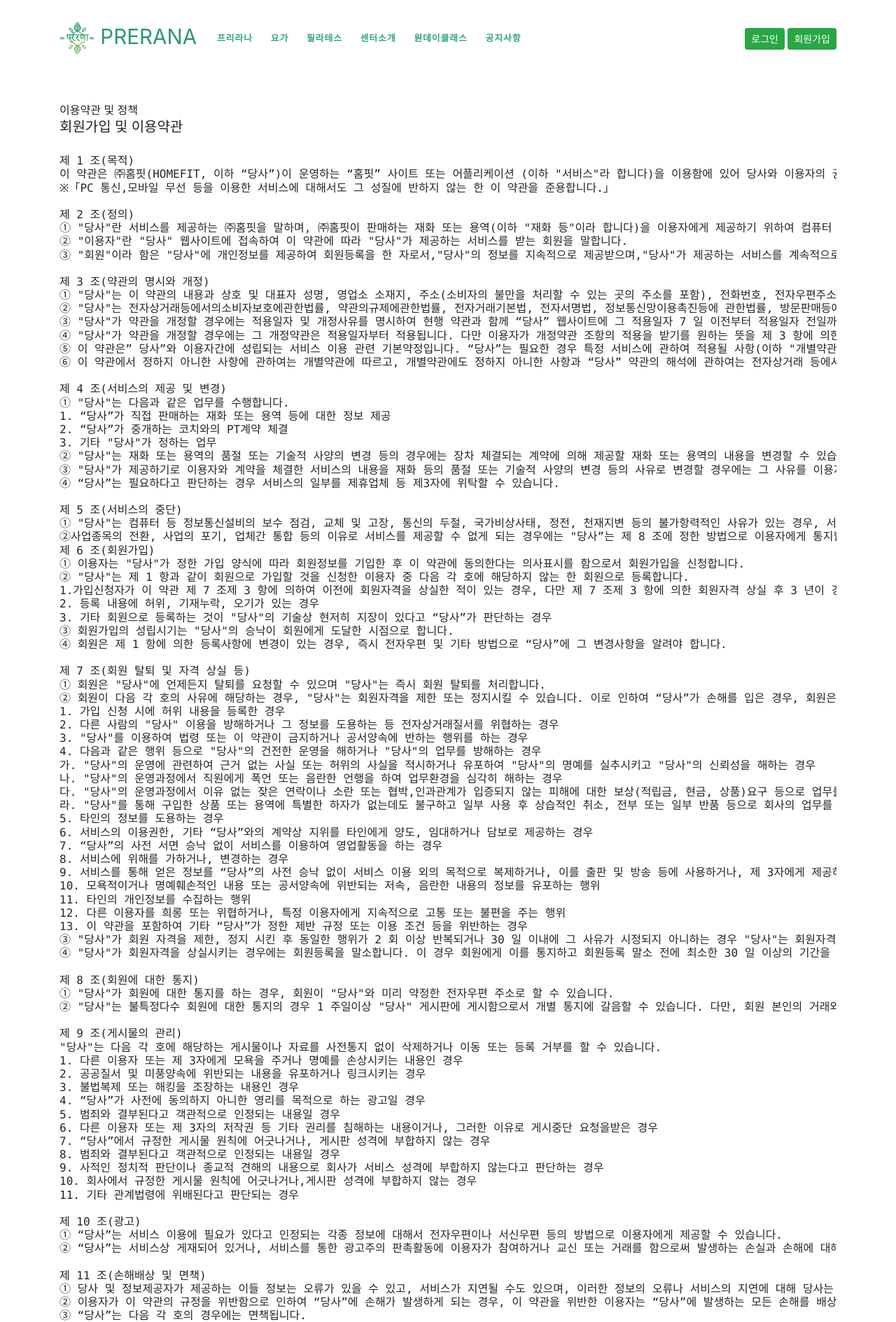
After one commit to jjisol/preranaV1, a Django app: page /users/terms/ in a window 1280 px wide. The commit adds this page. Shown: the top 1889 px of the page at 70% size. Run offline with Django 3.2, Linux system fonts and the light colour scheme; some libraries are stand-ins or nearby versions; some web fonts are replaced.

Commit message:
add terms.html

```diff
--- a/users/forms.py
+++ b/users/forms.py
@@ -92,4 +92,4 @@ class CustomUserChangeForm(UserChangeForm):
 
     class Meta:
         model = CustomUser
-        fields = ['username', 'email', 'first_name','last_name']
+        fields = ['first_name','last_name']
--- a/users/templates/login.html
+++ b/users/templates/login.html
@@ -132,7 +132,11 @@
 					</a>
 				  </div>
 				</form>
-
+        {% if message %}
+        <script>
+            alert('{{ message }}');
+        </script>
+        {% endif %}
 			  </div>
 			</div>
 		  </div>
--- a/users/templates/password_email.html
+++ b/users/templates/password_email.html
@@ -1,5 +1,5 @@
 {% autoescape off %}
-Hi {{ user.username }},
+안녕하세요. {{ user.username }}님,
 {{ user.username }}님의 임시 비밀번호는 {{ token }}입니다.
 로그인 뒤 비밀번호를 변경해주세요.
 바로가기 링크 : {{ domain }}
--- a/users/templates/service_center.html
+++ b/users/templates/service_center.html
@@ -20,6 +20,10 @@
 			</div>
 			<div class="col-8 col-sm-8">고객센터</div>
 		</div>
+		<div>
+			<h5>홈페이지에 잘못된 정보가 기재되어 있거나, 불편한 사항이 있다면 고객센터로 문의주세요.</h5>
+			<h5>카카오톡 플친 ID: prerana, 전화번호: 02-0000-0000</h5>
+		</div>
 	</div>
 </article>
 {% endblock %}
--- /dev/null
+++ b/users/templates/terms.html
@@ -0,0 +1,182 @@
+{% extends 'home/base.html' %}
+{% load static %}
+{% block content %}
+<header class="py-5 mb-5">
+	<div class="container h-100">
+	  <div class="row h-100 align-items-center">
+		<div class="col-lg-12">
+		</div>
+	  </div>
+	</div>
+</header>
+
+<article>
+	<div class="container">
+		<div class="row">
+			<div class="col-8 col-sm-8">이용약관 및 정책</div>
+		</div>
+		<div>
+      <h5>회원가입 및 이용약관</h5>
+      <pre><h6>
+제 1 조(목적)
+이 약관은 ㈜홈핏(HOMEFIT, 이하 “당사”)이 운영하는 “홈핏” 사이트 또는 어플리케이션 (이하 "서비스"라 합니다)을 이용함에 있어 당사와 이용자의 권리, 의무 및 책임사항을 규정함을 목적으로 합니다.
+※「PC 통신,모바일 무선 등을 이용한 서비스에 대해서도 그 성질에 반하지 않는 한 이 약관을 준용합니다.」
+
+제 2 조(정의)
+① "당사"란 서비스를 제공하는 ㈜홈핏을 말하며, ㈜홈핏이 판매하는 재화 또는 용역(이하 "재화 등"이라 합니다)을 이용자에게 제공하기 위하여 컴퓨터 등 정보통신설비를 이용하여 재화 등을 거래할 수 있도록 설정한 가상의 영업장인 사이버 몰을 운영하는 사업자의 의미로도 사용합니다.
+② "이용자"란 "당사" 웹사이트에 접속하여 이 약관에 따라 "당사"가 제공하는 서비스를 받는 회원을 말합니다.
+③ "회원"이라 함은 "당사"에 개인정보를 제공하여 회원등록을 한 자로서,"당사"의 정보를 지속적으로 제공받으며,"당사"가 제공하는 서비스를 계속적으로 이용할 수 있는 자를 말합니다.
+
+제 3 조(약관의 명시와 개정)
+① "당사"는 이 약관의 내용과 상호 및 대표자 성명, 영업소 소재지, 주소(소비자의 불만을 처리할 수 있는 곳의 주소를 포함), 전화번호, 전자우편주소, 사업자등록번호, 통신판매업신고번호, 개인정보관리책임자 등을 이용자가 쉽게 알 수 있도록 “당사” 웹사이트의 초기 서비스화면(전면)에 게시합니다. 다만 약관의 내용은 이용자가 연결화면을 통하여 볼 수 있도록 할 수 있습니다.
+② "당사"는 전자상거래등에서의소비자보호에관한법률, 약관의규제에관한법률, 전자거래기본법, 전자서명법, 정보통신망이용촉진등에 관한법률, 방문판매등에관한법률, 소비자기본법 등 관련법을 위배하지 않는 범위에서 이 약관을 개정할 수 있습니다.
+③ "당사"가 약관을 개정할 경우에는 적용일자 및 개정사유를 명시하여 현행 약관과 함께 “당사” 웹사이트에 그 적용일자 7 일 이전부터 적용일자 전일까지 공지합니다. 다만, 이용자에게 불리하게 약관내용을 변경하는 경우에는 최소한 30 일 이전의 유예기간을 두고 공지합니다. 이 경우 "당사"는 개정 전 내용과 개정 후 내용을 명확하게 비교하여 이용자가 알기 쉽도록 표시합니다.
+④ "당사"가 약관을 개정할 경우에는 그 개정약관은 적용일자부터 적용됩니다. 다만 이용자가 개정약관 조항의 적용을 받기를 원하는 뜻을 제 3 항에 의한 개정 약관의 공지기간 내에 "당사"에 송신하여 동의를 받은 경우에는 개정일자부터 개정약관 조항이 적용됩니다.
+⑤ 이 약관은” 당사”와 이용자간에 성립되는 서비스 이용 관련 기본약정입니다. “당사”는 필요한 경우 특정 서비스에 관하여 적용될 사항(이하 "개별약관"이라고 합니다)을 정하여 미리 공지할 수 있으며, 이러한 개별약관에 동의하고 특정 서비스를 이용하는 경우에는 개별약관이 우선적으로 적용되고, 이 약관은 보충적인 효력을 갖습니다. 개별약관의 변경에 관해서는 위 제 3 항 및 제 4 항을 준용합니다.
+⑥ 이 약관에서 정하지 아니한 사항에 관하여는 개별약관에 따르고, 개별약관에도 정하지 아니한 사항과 “당사” 약관의 해석에 관하여는 전자상거래 등에서의 소비자 보호에 관한 법률, 약관의 규제 등에 관한 법률,  정부가 제정한 전자상거래등에서의 소비자보호 지침 및 관계법령 또는 상 관례에 따릅니다.
+
+제 4 조(서비스의 제공 및 변경)
+① "당사"는 다음과 같은 업무를 수행합니다.
+1. “당사”가 직접 판매하는 재화 또는 용역 등에 대한 정보 제공
+2. “당사”가 중개하는 코치와의 PT계약 체결
+3. 기타 "당사"가 정하는 업무
+② "당사"는 재화 또는 용역의 품절 또는 기술적 사양의 변경 등의 경우에는 장차 체결되는 계약에 의해 제공할 재화 또는 용역의 내용을 변경할 수 있습니다.이 경우에는 변경된 재화 또는 용역의 내용 및 제공일자를 명시하여 현재의 재화 또는 용역의 내용을 게시한 곳에 즉시 공지합니다.
+③ "당사"가 제공하기로 이용자와 계약을 체결한 서비스의 내용을 재화 등의 품절 또는 기술적 사양의 변경 등의 사유로 변경할 경우에는 그 사유를 이용자에게 통지 가능한 주소로 즉시 통지합니다.
+④ “당사”는 필요하다고 판단하는 경우 서비스의 일부를 제휴업체 등 제3자에 위탁할 수 있습니다.
+
+제 5 조(서비스의 중단)
+① "당사"는 컴퓨터 등 정보통신설비의 보수 점검, 교체 및 고장, 통신의 두절, 국가비상사태, 정전, 천재지변 등의 불가항력적인 사유가 있는 경우, 서비스 이용의 폭주 등으로 정상적인 서비스 이용에 지장이 있는 경우 등의 사유가 발생한 경우에는 서비스의 제공을 일시적으로 중단할 수 있습니다.
+②사업종목의 전환, 사업의 포기, 업체간 통합 등의 이유로 서비스를 제공할 수 없게 되는 경우에는 "당사”는 제 8 조에 정한 방법으로 이용자에게 통지합니다.
+제 6 조(회원가입)
+① 이용자는 "당사"가 정한 가입 양식에 따라 회원정보를 기입한 후 이 약관에 동의한다는 의사표시를 함으로서 회원가입을 신청합니다.
+② "당사"는 제 1 항과 같이 회원으로 가입할 것을 신청한 이용자 중 다음 각 호에 해당하지 않는 한 회원으로 등록합니다.
+1.가입신청자가 이 약관 제 7 조제 3 항에 의하여 이전에 회원자격을 상실한 적이 있는 경우, 다만 제 7 조제 3 항에 의한 회원자격 상실 후 3 년이 경과한 자로서 "당사"의 회원 재가입 승낙을 얻은 경우에는 예외로 합니다.
+2. 등록 내용에 허위, 기재누락, 오기가 있는 경우
+3. 기타 회원으로 등록하는 것이 "당사"의 기술상 현저히 지장이 있다고 “당사”가 판단하는 경우
+③ 회원가입의 성립시기는 "당사"의 승낙이 회원에게 도달한 시점으로 합니다.
+④ 회원은 제 1 항에 의한 등록사항에 변경이 있는 경우, 즉시 전자우편 및 기타 방법으로 “당사”에 그 변경사항을 알려야 합니다.
+
+제 7 조(회원 탈퇴 및 자격 상실 등)
+① 회원은 "당사"에 언제든지 탈퇴를 요청할 수 있으며 "당사"는 즉시 회원 탈퇴를 처리합니다.
+② 회원이 다음 각 호의 사유에 해당하는 경우, "당사"는 회원자격을 제한 또는 정지시킬 수 있습니다. 이로 인하여 “당사”가 손해를 입은 경우, 회원은 그러한 손해를 배상하여야 합니다.
+1. 가입 신청 시에 허위 내용을 등록한 경우
+2. 다른 사람의 "당사" 이용을 방해하거나 그 정보를 도용하는 등 전자상거래질서를 위협하는 경우
+3. "당사"를 이용하여 법령 또는 이 약관이 금지하거나 공서양속에 반하는 행위를 하는 경우
+4. 다음과 같은 행위 등으로 "당사"의 건전한 운영을 해하거나 "당사"의 업무를 방해하는 경우
+가. "당사"의 운영에 관련하여 근거 없는 사실 또는 허위의 사실을 적시하거나 유포하여 "당사"의 명예를 실추시키고 "당사"의 신뢰성을 해하는 경우
+나. "당사"의 운영과정에서 직원에게 폭언 또는 음란한 언행을 하여 업무환경을 심각히 해하는 경우
+다. "당사"의 운영과정에서 이유 없는 잦은 연락이나 소란 또는 협박,인과관계가 입증되지 않는 피해에 대한 보상(적립금, 현금, 상품)요구 등으로 업무를 방해하는 경우
+라. "당사"를 통해 구입한 상품 또는 용역에 특별한 하자가 없는데도 불구하고 일부 사용 후 상습적인 취소, 전부 또는 일부 반품 등으로 회사의 업무를 방해하는 경우
+5. 타인의 정보를 도용하는 경우
+6. 서비스의 이용권한, 기타 “당사”와의 계약상 지위를 타인에게 양도, 임대하거나 담보로 제공하는 경우
+7. “당사”의 사전 서면 승낙 없이 서비스를 이용하여 영업활동을 하는 경우
+8. 서비스에 위해를 가하거나, 변경하는 경우
+9. 서비스를 통해 얻은 정보를 “당사”의 사전 승낙 없이 서비스 이용 외의 목적으로 복제하거나, 이를 출판 및 방송 등에 사용하거나, 제 3자에게 제공하는 경우
+10. 모욕적이거나 명예훼손적인 내용 또는 공서양속에 위반되는 저속, 음란한 내용의 정보를 유포하는 행위
+11. 타인의 개인정보를 수집하는 행위
+12. 다른 이용자를 희롱 또는 위협하거나, 특정 이용자에게 지속적으로 고통 또는 불편을 주는 행위
+13. 이 약관을 포함하여 기타 “당사”가 정한 제반 규정 또는 이용 조건 등을 위반하는 경우
+③ "당사"가 회원 자격을 제한, 정지 시킨 후 동일한 행위가 2 회 이상 반복되거나 30 일 이내에 그 사유가 시정되지 아니하는 경우 "당사"는 회원자격을 상실시킬 수 있습니다.
+④ "당사"가 회원자격을 상실시키는 경우에는 회원등록을 말소합니다. 이 경우 회원에게 이를 통지하고 회원등록 말소 전에 최소한 30 일 이상의 기간을 정하여 소명할 기회를 부여합니다.
+
+제 8 조(회원에 대한 통지)
+① "당사"가 회원에 대한 통지를 하는 경우, 회원이 "당사"와 미리 약정한 전자우편 주소로 할 수 있습니다.
+② "당사"는 불특정다수 회원에 대한 통지의 경우 1 주일이상 "당사" 게시판에 게시함으로서 개별 통지에 갈음할 수 있습니다. 다만, 회원 본인의 거래와 관련하여 중대한 영향을 미치는 사항에 대하여는 개별통지를 합니다.
+
+제 9 조(게시물의 관리)
+"당사"는 다음 각 호에 해당하는 게시물이나 자료를 사전통지 없이 삭제하거나 이동 또는 등록 거부를 할 수 있습니다.
+1. 다른 이용자 또는 제 3자에게 모욕을 주거나 명예를 손상시키는 내용인 경우
+2. 공공질서 및 미풍양속에 위반되는 내용을 유포하거나 링크시키는 경우
+3. 불법복제 또는 해킹을 조장하는 내용인 경우
+4. “당사”가 사전에 동의하지 아니한 영리를 목적으로 하는 광고일 경우
+5. 범죄와 결부된다고 객관적으로 인정되는 내용일 경우
+6. 다른 이용자 또는 제 3자의 저작권 등 기타 권리를 침해하는 내용이거나, 그러한 이유로 게시중단 요청을받은 경우
+7. “당사”에서 규정한 게시물 원칙에 어긋나거나, 게시판 성격에 부합하지 않는 경우
+8. 범죄와 결부된다고 객관적으로 인정되는 내용일 경우
+9. 사적인 정치적 판단이나 종교적 견해의 내용으로 회사가 서비스 성격에 부합하지 않는다고 판단하는 경우
+10. 회사에서 규정한 게시물 원칙에 어긋나거나,게시판 성격에 부합하지 않는 경우
+11. 기타 관계법령에 위배된다고 판단되는 경우
+
+제 10 조(광고)
+① “당사”는 서비스 이용에 필요가 있다고 인정되는 각종 정보에 대해서 전자우편이나 서신우편 등의 방법으로 이용자에게 제공할 수 있습니다.
+② “당사”는 서비스상 게재되어 있거나, 서비스를 통한 광고주의 판촉활동에 이용자가 참여하거나 교신 또는 거래를 함으로써 발생하는 손실과 손해에 대해 책임을 지지 않습니다.
+
+제 11 조(손해배상 및 면책)
+① 당사 및 정보제공자가 제공하는 이들 정보는 오류가 있을 수 있고, 서비스가 지연될 수도 있으며, 이러한 정보의 오류나 서비스의 지연에 대해 당사는 어떠한 책임도 지지 않습니다.
+② 이용자가 이 약관의 규정을 위반함으로 인하여 “당사”에 손해가 발생하게 되는 경우, 이 약관을 위반한 이용자는 “당사”에 발생하는 모든 손해를 배상하여야 합니다.
+③ “당사”는 다음 각 호의 경우에는 면책됩니다.
+1. “당사”는 천재지변, 전쟁 및 기타 이에 준하는 불가항력으로 인하여 서비스를 제공할 수 없는 경우에는 서비스 제공에 대한 책임이 면제됩니다.
+2. “당사”는 기간통신 사업자가 전기통신 서비스를 중지하거나 정상적으로 제공하지 아니하여 손해가 발생한 경우 책임이 면제됩니다.
+3. “당사”는 서비스용 설비의 보수, 교체, 정기점검, 공사 등 부득이한 사유로 발생한 손해에 대한 책임이 면제됩니다.
+4. “당사”는 이용자의 귀책사유로 인한 서비스 이용의 장애 또는 손해에 대하여 책임을 지지 않습니다.
+5. “당사”는 이용자의 컴퓨터 오류에 의해 손해가 발생한 경우, 또는 이용자가 개인정보 및 전자우편주소를 부실하게 기재하여 손해가 발생한 경우 책임을 지지 않습니다.
+6. “당사”는 이용자가 서비스를 이용하여 기대하는 수익을 얻지 못하거나 상실한 것에 대하여 책임을 지지 않습니다.
+7. “당사”는 이용자가 서비스를 이용하면서 얻은 자료로 인한 손해에 대하여 책임을 지지 않습니다. 또한 “당사”는 이용자가 서비스를 이용하며 타 이용자로 인해 입게 되는 정신적 피해에 대하여 보상할 책임을 지지 않습니다.
+8. “당사”는 이용자가 서비스에 게재한 각종 정보, 자료, 사실의 신뢰도, 정확성 등 내용에 대하여 책임을 지지 않습니다.
+9. “당사”는 이용자 상호간 및 이용자와 제 3자 상호 간에 서비스를 매개로 발생한 분쟁에 대해 개입할 의무가 없으며, 이로 인한 손해를 배상할 책임도 없습니다.
+10. “당사”에서 이용자에게 무료로 제공하는 서비스의 이용과 관련해서는 어떠한 손해도 책임을 지지 않습니다.
+
+제 13 조(청약철회 및 그 효과)
+① "당사"와 재화 등의 구매에 관한 계약을 체결한 이용자는 수신확인의 통지를 받은 날부터 7 일 이내에는 청약의 철회를 할 수 있습니다. 다만, PT계약과 같은 중개 서비스의 경우 이용자와 코치간에 맺어진 별도의 약관에 따릅니다.
+제 12 조(개인정보취급방침)
+개인정보보호에 관한 사항은 몰에 게시된 ”당사”의 개인정보보호정책에 규정된 내용에 따릅니다.
+
+제 14 조("당사"의 의무)
+① "당사"는 법령과 이 약관이 금지하거나 공서양속에 반하는 행위를 하지 않으며 이 약관이 정하는 바에 따라 지속적이고 안정적으로 서비스를 제공하는 데 최선을 다하여야 합니다.
+② "당사"는 이용자가 안전하게 서비스를 이용할 수 있도록 이용자의 개인정보(신용정보 포함)보호를 위한 보안시스템을 갖추어야 합니다.
+
+제 15 조(회원의 ID 및 비밀번호에 대한 의무)
+① 제 17 조의 경우를 제외한 ID 와 비밀번호에 관한 관리책임은 회원에게 있습니다.
+② 회원은 자신의 ID및 비밀번호를 제 3 자에게 이용하게 해서는 안 됩니다.
+④ 회원이 자신의 ID및 비밀번호를 도난당하거나 제 3 자가 사용하고 있음을 인지한 경우에는 바로 "당사"에 통보하고 "당사"의 안내가 있는 경우에는 그에 따라야 합니다.
+
+제 16 조(이용자의 의무)
+이용자는 다음 행위를 하여서는 안 됩니다.
+1. 신청 또는 변경 시 허위내용의 등록
+2. 타인의 정보 도용
+3. "당사"에 게시된 정보의 변경
+4. "당사”가 정한 정보 이외의 정보(컴퓨터 프로그램 등)의 송신 또는 게시
+5. "당사"기타 제 3 자의 저작권 등 지적재산권에 대한 침해
+6. "당사"기타 제 3 자의 명예를 손상시키거나 업무를 방해하는 행위
+7. 외설 또는 폭력적인 메시지,화상,음성,기타 공서양속에 반하는 정보를 서비스에 공개 또는 게시하는 행위
+
+제 17 조(연결 "회사"와 피연결 "회사" 간의 관계)
+① 상위 "회사"와 하위 "회사"가 하이퍼 링크(예:하이퍼 링크의 대상에는 문자,그림 및 동화상 등이 포함됩니다 )방식 등으로 연결된 경우,전자를 연결 "회사"(웹사이트)이라고 하고 후자를 피연결 "회사"(웹사이트)라고 합니다.
+② 연결 "회사"는 피연결 "회사"가 독자적으로 제공하는 재화 등에 의하여 이용자와 행하는 거래에 대해서 보증책임을 진다는 뜻을 피연결 "회사"의 초기화면 또는 연결되는 시점의 팝업화면으로 명시한 경우에만 그 거래에 대한 보증책임을 집니다.
+
+제 18 조(저작권의 귀속 및 이용제한)
+① "당사"가 작성한 저작물에 대한 저작권,기타 지적재산권은 "당사"에 귀속합니다.
+② 이용자는 "당사"를 이용함으로써 얻은 정보 중 "당사"에게 지적재산권이 귀속된 정보를 "당사"의 사전승낙 없이 복제,송신,출판,배포,방송,기타 방법에 의하여 영리목적으로 이용하거나 제 3 자에게 이용하게 하여서는 안 됩니다.
+③ 이용자는 “당사”가 제공하는 각종 서비스 등을 이용하는 과정에서 “당사”에 게시 또는 등록한 각종 저작물을 “당사”가 무상으로 사용하는 것을 허락하며,이는 이용자가 회원을 탈퇴한 경우에도 유효합니다.
+
+제 19 조(회원의 게시물 및 저작권)
+① 게시물이라 함은 회원이 서비스를 이용하면서 게시한 글, 사진, 각종 파일과 링크 등을 말합니다.
+② 회원의 게시물에 의한 손해나 기타 문제가 발생하는 경우,회원은 이에 대한 책임을 지게 되며, “당사”는 책임을 지지 않습니다.
+③ 회원이 게시한 게시물의 저작권은 게시한 회원에게 귀속됩니다.단,“당사”는 서비스의 운영,전시, 전송,배포,홍보의 목적으로 회원의 별도 허락 없이 무상으로 전세계적 범위에서 회원의 게시물을 사용할 수 있습니다.
+④ 회원이 이용계약 해지를 한 경우 타인에 의해 보관,담기 등으로 재게시 되거나 복제된 게시물과 타인의 게시물과 결합되어 제공되는 게시물,공용 게시판에 등록된 게시물 등은 삭제되지 않습니다.
+
+제20조 (결제)
+① 이용자는 회사가 인정하는 방법으로 서비스 이용료를 지불해야 합니다.
+② 카드 한도 초과, 분실 등의 이유로 결제가 이루어지지 않을 경우 홈핏 서비스 이용은 중지될 수 있습니다.
+③ 이용자가 입력한 결제 정보와 관련하여 발생한 책임과 불이익은 전적으로 이용자가 부담합니다.
+
+제 21 조(분쟁해결)
+① "당사"는 이용자가 제기하는 정당한 의견이나 불만을 반영하고 그 피해를 보상처리하기 위하여 피해보상처리기구를 설치,운영합니다.
+② "당사"는 이용자로부터 제출되는 불만사항 및 의견은 우선적으로 그 사항을 처리합니다.다만, 신속한 처리가 곤란한 경우에는 이용자에게 그 사유와 처리일정을 즉시 통보해 드립니다.
+③ "당사"와 이용자간에 발생한 전자상거래 분쟁과 관련하여 이용자의 피해구제신청이 있는 경우에는 공정거래위원회 또는 시,도지사가 의뢰하는 분쟁조정기관의 조정에 따를 수 있습니다.
+
+제 22 조(재판권 및 준거법)
+① "당사"와 이용자간에 발생한 분쟁에 관한 소송은 “당사”의 본점이 소재하는 지역의 관할 법원을 제1심의 전속적합의관할 법원으로 합니다.
+② "당사"와 이용자간에 제기된 소송에는 대한민국법을 적용합니다.
+
+제 23 조(특별규정)
+① 이 약관에 명시되지 않은 사항은 전자거래기본법,전자서명법,전자상거래 등에서의 소비자보호에 관한 법률,기타 관련법령의 규정에 의합니다.
+
+[부칙] (2019년 05월 28일)
+1. 본 약관은 2019년 05월 28일부터 시행합니다.2. 2015년 5월 17일부터 시행되던 종전의 약관은 본 약관으로 대체됩니다.
+</pre>
+</h6>
+		</div>
+	</div>
+</article>
+{% endblock %}
--- a/users/urls.py
+++ b/users/urls.py
@@ -11,6 +11,7 @@ urlpatterns = [
     path('findUsername/', views.findUsername, name='findUsername'),
     path('findPassword/', views.findPassword, name='findPassword'),
 	path('servicecenter/', views.service_center, name='service_center'),
+    path('terms/', views.terms, name='terms'),
     url(r'^activate/(?P<uidb64>[0-9A-Za-z_\-]+)/(?P<token>[0-9A-Za-z]{1,13}-[0-9A-Za-z]{1,20})/$',
         views.activate, name='activate'),
     path('update/', views.update, name='update'),
--- a/users/views.py
+++ b/users/views.py
@@ -99,8 +99,8 @@ def signin(request):
         return render(request, 'login.html', {'form': form})
 
 def mypage(request):
-    information = CustomUser.objects.get(username=request.user)
-    return render(request, 'mypage.html', {'information':information})
+    user = CustomUser.objects.get(username=request.user)
+    return render(request, 'mypage.html', {'user':user})
 
 @csrf_exempt
 @login_required
@@ -178,31 +178,33 @@ def findPassword(request):
 
 @login_required
 def update(request):
+    user = CustomUser.objects.get(username=request.user)
     if request.method == 'POST':
         user_change_form = CustomUserChangeForm(request.POST, instance=request.user)
         if user_change_form.is_valid():
             user_change_form.save()
-            return redirect('mypage')
+            return render(request, 'mypage.html', {'user':user, 'message':'회원정보가 수정되었습니다.'})
         else:
             user_change_form = CustomUserChangeForm(instance = request.user)
             return render(request, 'editAccount.html',
-                {'user_change_form':user_change_form, 'message':'유효하지 않은 형식입니다. 다시 입력해주세요.'})
+                {'user_change_form':user_change_form, 'user':user, 'message':'유효하지 않은 형식입니다. 다시 입력해주세요.'})
     else:
 	    user_change_form = CustomUserChangeForm(instance = request.user)
-	    return render(request, 'editAccount.html', {'user_change_form':user_change_form})
+	    return render(request, 'editAccount.html', {'user_change_form':user_change_form, 'user':user})
 
 @login_required
 def password(request):
     if request.method == 'POST':
+        user = CustomUser.objects.get(username=request.user)
         password_change_form = PasswordChangeForm(request.user, request.POST)
-
         if password_change_form.is_valid():
             password_change_form.save()
             update_session_auth_hash(request, request.user)
-            return redirect('mypage')
+            return render(request, 'mypage.html', {'user':user, 'message':'회원정보가 수정되었습니다.'})
         else:
             password_change_form = PasswordChangeForm(request.user)
-            return render(request, 'password.html', {'password_change_form':password_change_form})
+            return render(request, 'password.html',
+            {'password_change_form':password_change_form, 'message':'유효하지 않은 형식입니다. 다시 입력해주세요.'})
 
     else:
         password_change_form = PasswordChangeForm(request.user)
@@ -283,3 +285,6 @@ def del_from_cart_onedayclass(request, id):
 @login_required
 def service_center(request):
     return render(request, 'service_center.html', {})
+
+def terms(request):
+    return render(request, 'terms.html', {})
```
Also changed, not shown: home/views.py (+9 -5 lines), users/templates/editAccount.html (+12 -7 lines), users/templates/mypage.html (+3 -4 lines), users/templates/password.html (+14 -9 lines).
